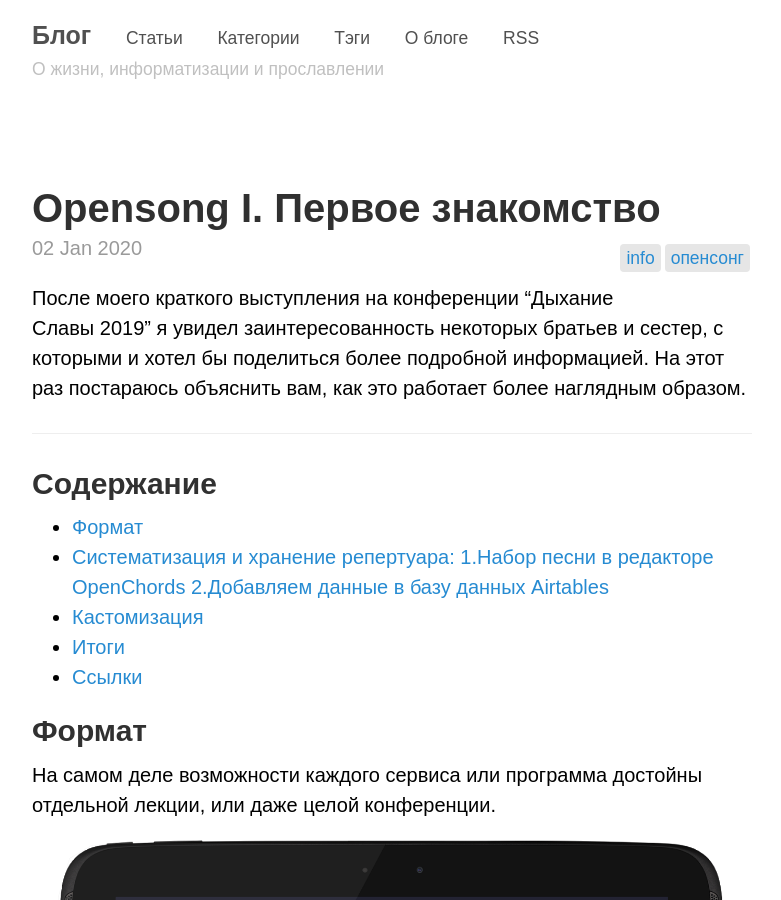
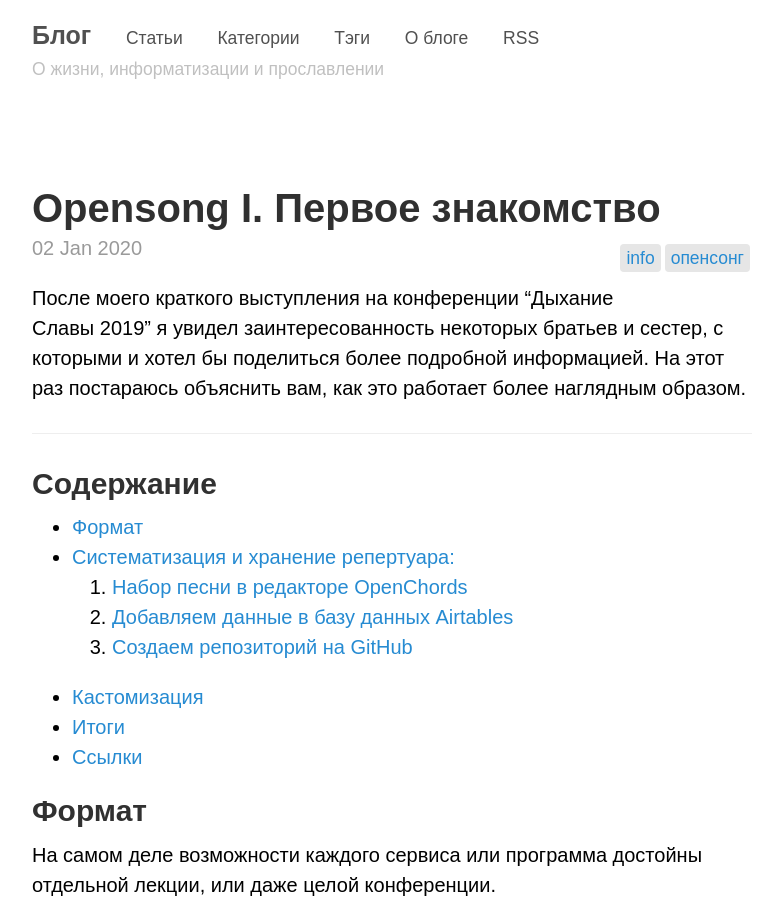
Before and after one commit to SergKnyz/alexblog, a Jekyll site: the page built from _posts/2020-01-02-statia-ob-opensong.markdown, in a window 1280 px wide and 900 px high. Shown: the whole window, without its empty margins (248-1029 px from the left). Built offline with Jekyll 4.4.1, drawn with Linux system fonts in a browser that asks for light colours; our own code applies the rules of GitHub Pages for plain Markdown files; a script that is not in the unit is left out; some of the changed text lies outside the part shown.

Commit message:
Updated Statia Ob Opensong

```diff
--- a/_posts/2020-01-02-statia-ob-opensong.markdown
+++ b/_posts/2020-01-02-statia-ob-opensong.markdown
@@ -16,8 +16,9 @@ tags:
 
 - [Формат](#format)
 - [Систематизация и хранение репертуара:](#system)
-  [1.Набор песни в редакторе OpenChords](#openchords)
-  [2.Добавляем данные в базу данных Airtables](#airtable)
+ 1. [Набор песни в редакторе OpenChords](#openchords)
+ 2. [Добавляем данные в базу данных Airtables](#airtable)
+ 3. [Создаем репозиторий на GitHub](#github)
 - [Кастомизация](#customizations)
 - [Итоги](#summaries)
 - [Ссылки](#refs)
@@ -93,7 +94,7 @@ tags:
 
 * есть экспорт в формат CSV потом можно открыть в электронных таблицах MS Excel, Libre Office Calc.
 
-## 3. Создаем репозиторий на GitHub.
+## 3. Создаем репозиторий на GitHub {#github}
 
 ![git.jpg](/uploads/git.jpg)
 GitHub - это сервис для хостинга и совместной разработки информационных проектов. Важный плюс такого подхода - система контроля версий.
```
